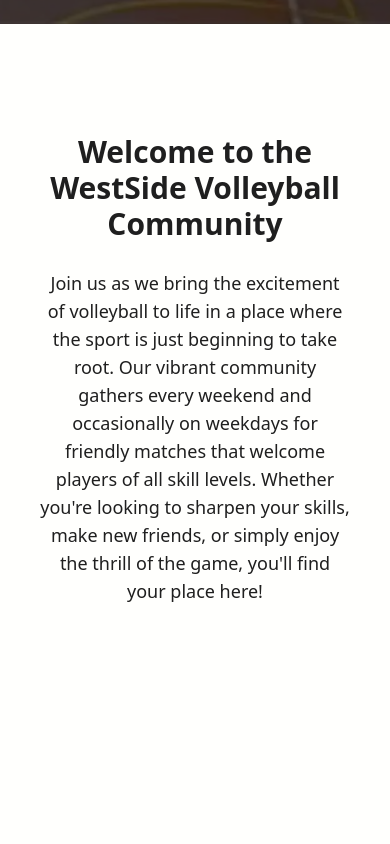
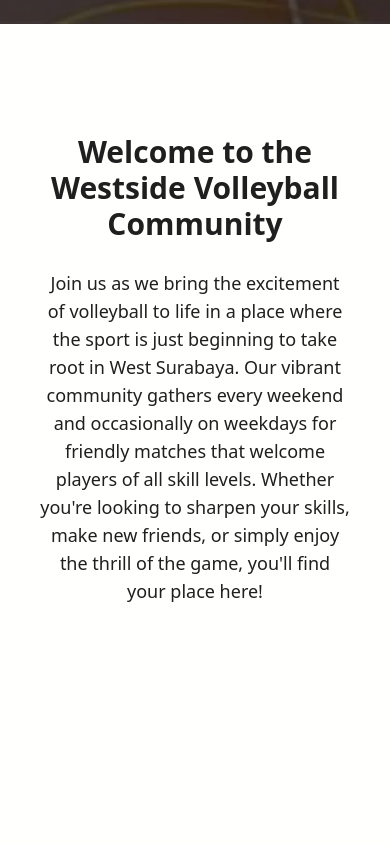
Before and after one commit to ReiButBad/westside-vbc-website, a SvelteKit app: page / in a window 390 px wide. Shown: the part 820-1664 px from the top of the page. Built offline with nearby package versions, Linux system fonts and the light colour scheme; a web font is replaced by a local one.

Commit message:
changed font loading method and changed name for consistency, also added footer

```diff
--- a/src/app.css
+++ b/src/app.css
@@ -7,7 +7,7 @@
     font-style: normal;
     font-weight: 400;
     src: local('Norwester'), url('https://fonts.cdnfonts.com/s/20990/norwester.woff') format('woff');
-    font-display: fallback;
+    font-display: swap;
 }
 
 html {
--- a/src/routes/+layout.svelte
+++ b/src/routes/+layout.svelte
@@ -22,12 +22,12 @@
 </script>
 
 <svelte:head>
-	<title>WestSide Volleyball Community</title>
+	<title>Westside Volleyball Community</title>
 	<link rel="icon" type="image/x-icon" href={Favicon}>
     <meta name="description" content="The next level volleyball community in West Surabaya">
     <meta name="keywords" content="volleyball, voli, olahraga, surabaya, surabaya barat">
 
-    <meta property="og:title" content="WestSide Volleyball Community">
+    <meta property="og:title" content="Westside Volleyball Community">
     <meta property="og:description" content="The next level volleyball community in West Surabaya">
     <meta property="og:image" content="https://raw.githubusercontent.com/ReiButBad/westside-vbc-website/refs/heads/master/src/lib/images/logo.webp">
     <meta property="og:url" content="https://westsidevbc.top">
--- a/src/routes/+page.svelte
+++ b/src/routes/+page.svelte
@@ -32,8 +32,8 @@
     <div class="w-full h-screen flex justify-center items-center bg-secondary" id="home">
         <div class="w-full h-5/6 md:h-1/2 lg:w-2/3 lg:h-2/3 p-10">
             <span class="prose">
-                <h1 class="text-neutral text-center text-3xl md:text-5xl">Welcome to the WestSide Volleyball Community</h1>
-                <p class="text-neutral text-lg text-center lg:text-xl">Join us as we bring the excitement of volleyball to life in a place where the sport is just beginning to take root. Our vibrant community gathers every weekend and occasionally on weekdays for friendly matches that welcome players of all skill levels. Whether you're looking to sharpen your skills, make new friends, or simply enjoy the thrill of the game, you'll find your place here!
+                <h1 class="text-neutral text-center text-3xl md:text-5xl">Welcome to the Westside Volleyball Community</h1>
+                <p class="text-neutral text-lg text-center lg:text-xl">Join us as we bring the excitement of volleyball to life in a place where the sport is just beginning to take root in West Surabaya. Our vibrant community gathers every weekend and occasionally on weekdays for friendly matches that welcome players of all skill levels. Whether you're looking to sharpen your skills, make new friends, or simply enjoy the thrill of the game, you'll find your place here!
                 </p>
             </span>
         </div>
@@ -72,7 +72,7 @@
             </div>
         </div>
         <div class="flex items-center md:h-screen bg-primary">
-            <div class="w-full p-2 lg:p-20 h-full flex flex-col-reverse xl:flex-row justify-center items-center">
+            <div class="w-full p-2 lg:p-20 h-full flex flex-col-reverse xl:flex-row-reverse justify-center items-center">
                 <img class="xl:h-full p-10 md:px-40 lg:px-48 xl:px-0 xl:pr-20" src={Group2} alt="group">
                 <span class="prose px-10 pt-10 lg:p-10">
                     <h1 class="text-secondary text-3xl lg:text-4xl">Members</h1>
@@ -108,7 +108,7 @@
     <div class="w-full h-screen flex justify-center items-center bg-secondary">
         <div class="w-full md:h-1/2 lg:w-2/3 lg:h-2/3 p-10">
             <span class="prose">
-                <h1 class="text-neutral text-center text-3xl md:text-5xl">Join The WestSide Volleyball Community!</h1>
+                <h1 class="text-neutral text-center text-3xl md:text-5xl">Join The Westside Volleyball Community!</h1>
                 <p class="text-neutral text-lg text-center lg:text-xl">Don't miss out on the action, be part of a growing volleyball community where the love for the sport is taking off! We gather every weekend and occasionally on weekdays for exciting matches that welcome players of all skill levels. It's your chance to improve your game, build lasting friendships, and experience the thrill of volleyball like never before. So, what are you waiting for? Join us now and let's hit the court together!
                 </p>
                 <span class="w-full flex justify-center items-center"><a href="https://chat.whatsapp.com/IsYs9YcvnXO12uWsaoUW35" target="_blank" class="border-primary hover:bg-primary hover:text-secondary border-2 text-primary px-10 py-2"><button>Join Our WhatsApp Group!</button></a></span>
@@ -116,19 +116,28 @@
         </div>
     </div>
 </main>
+<footer class="min-h-16 w-full bg-secondary">
+    <svg class="w-full fill-neutral -mb-5 xl:-mb-16" viewBox="0 0 1440 320">
+        <path d="M0,128L30,144C60,160,120,192,180,202.7C240,213,300,203,360,186.7C420,171,480,149,540,144C600,139,660,149,720,160C780,171,840,181,900,170.7C960,160,1020,128,1080,117.3C1140,107,1200,117,1260,128C1320,139,1380,149,1410,154.7L1440,160L1440,320L1410,320C1380,320,1320,320,1260,320C1200,320,1140,320,1080,320C1020,320,960,320,900,320C840,320,780,320,720,320C660,320,600,320,540,320C480,320,420,320,360,320C300,320,240,320,180,320C120,320,60,320,30,320H0Z"></path>
+    </svg>
+    <div class="bg-neutral pt-5 xl:pt-0">
+        <div class="w-full">
+            <div class="flex justify-center">
+                <a target="_blank" href="https://www.instagram.com/westside.vbc/" aria-label="instagram">
+                    <svg class="fill-secondary hover:fill-secondary/70" xmlns="http://www.w3.org/2000/svg" width="40" height="40" viewBox="0 0 24 24">
+                    <path d="M7.8 2h8.4C19.4 2 22 4.6 22 7.8v8.4a5.8 5.8 0 0 1-5.8 5.8H7.8C4.6 22 2 19.4 2 16.2V7.8A5.8 5.8 0 0 1 7.8 2m-.2 2A3.6 3.6 0 0 0 4 7.6v8.8C4 18.39 5.61 20 7.6 20h8.8a3.6 3.6 0 0 0 3.6-3.6V7.6C20 5.61 18.39 4 16.4 4zm9.65 1.5a1.25 1.25 0 0 1 1.25 1.25A1.25 1.25 0 0 1 17.25 8A1.25 1.25 0 0 1 16 6.75a1.25 1.25 0 0 1 1.25-1.25M12 7a5 5 0 0 1 5 5a5 5 0 0 1-5 5a5 5 0 0 1-5-5a5 5 0 0 1 5-5m0 2a3 3 0 0 0-3 3a3 3 0 0 0 3 3a3 3 0 0 0 3-3a3 3 0 0 0-3-3" />
+                </svg>
+                </a>
+            </div>
+        </div>
+        <div class="p-5 w-full flex justify-center">
+            <p class="text-secondary text-xs md:text-base">&copy;2024 Westside Volleyball Community. All rights reserved.</p>
+        </div>
+    </div>
+</footer>
 
 <style>
     * {
         @apply transition-all duration-75;
     }
-
-    /* a {
-        @apply text-primary;
-        text-decoration: none;
-        filter: brightness(2)
-    }
-
-    a:hover {
-        filter: brightness(1.5);
-    } */
 </style>
```
